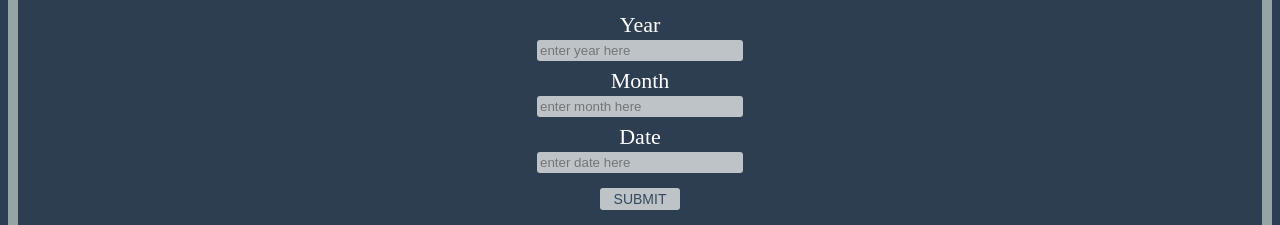
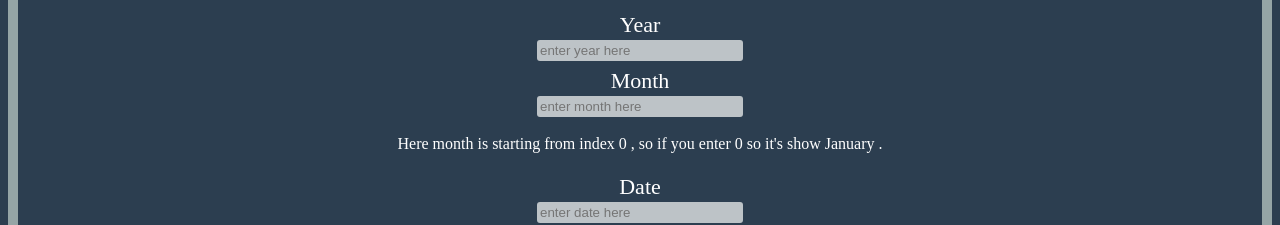
Before and after one commit to Workwithnk/FindTheDay, a plain HTML site: page index.html in a window 1280 px wide. Shown: the part 146-371 px from the top of the page. Drawn offline with Linux system fonts and the light colour scheme.

Commit message:
month disc.
month details updated

```diff
--- a/index.html
+++ b/index.html
@@ -106,6 +106,7 @@
         <input type="number" id="yearNum" placeholder="enter year here" required>
         <label>Month</label>
         <input type="number" id="monthNum" placeholder="enter month here" required>
+        <p>Here month is starting from index 0 , so if you enter 0 so it's show January .</p>
         <label>Date</label>
         <input type="number" id="dateNum" placeholder="enter date here" required>
         <button id="btn">SUBMIT</button>
```
